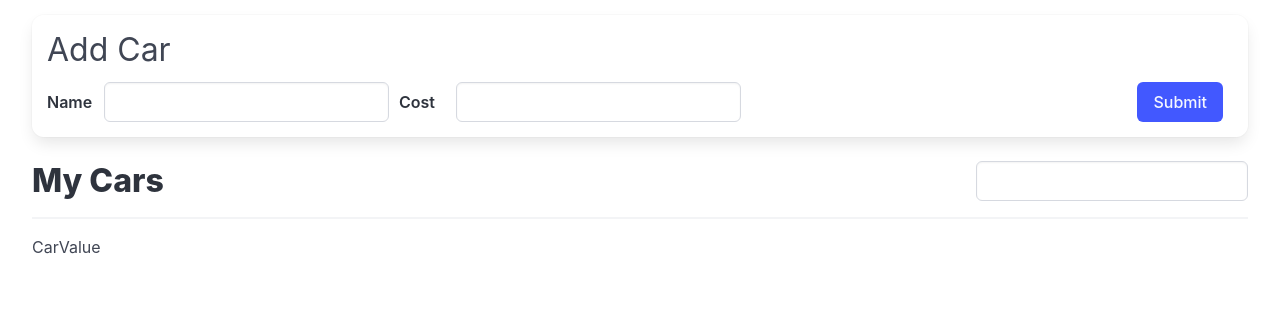
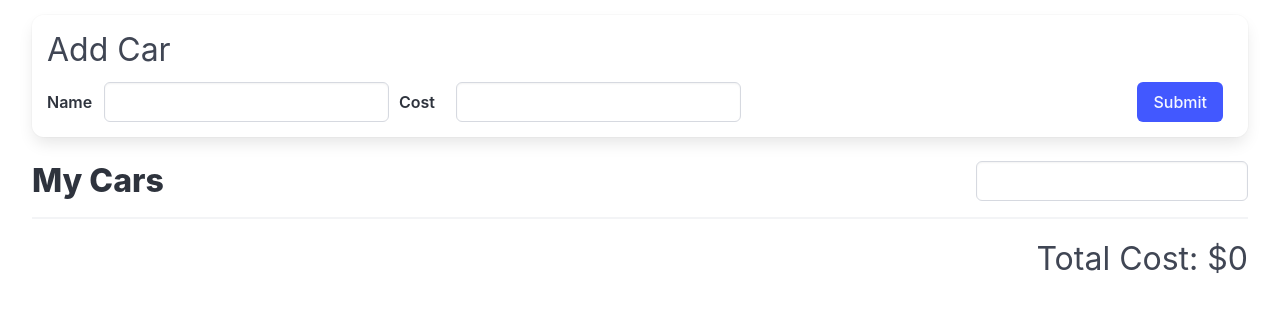
Before and after one commit to mdaz78/cars, a React (Vite) app: page / in a window 1280 px wide. Shown: the top 312 px of the page. Built offline with nearby package versions, Linux system fonts and the light colour scheme.

Commit message:
feat: show the total of all the cars being displayed on the screen

```diff
--- a/src/components/CarValue.jsx
+++ b/src/components/CarValue.jsx
@@ -1,9 +1,12 @@
+import { useSelector } from "react-redux";
+
 const CarValue = () => {
-  return (
-    <div>
-      <h1>CarValue</h1>
-    </div>
+  const totalCost = useSelector(({ cars: { searchTerm, data } }) =>
+    data
+      .filter(({ name }) => name.toLowerCase().includes(searchTerm))
+      .reduce((sum, car) => (sum += car.cost), 0)
   );
+  return <div className="car-value">Total Cost: ${totalCost}</div>;
 };
 
 export default CarValue;
```
